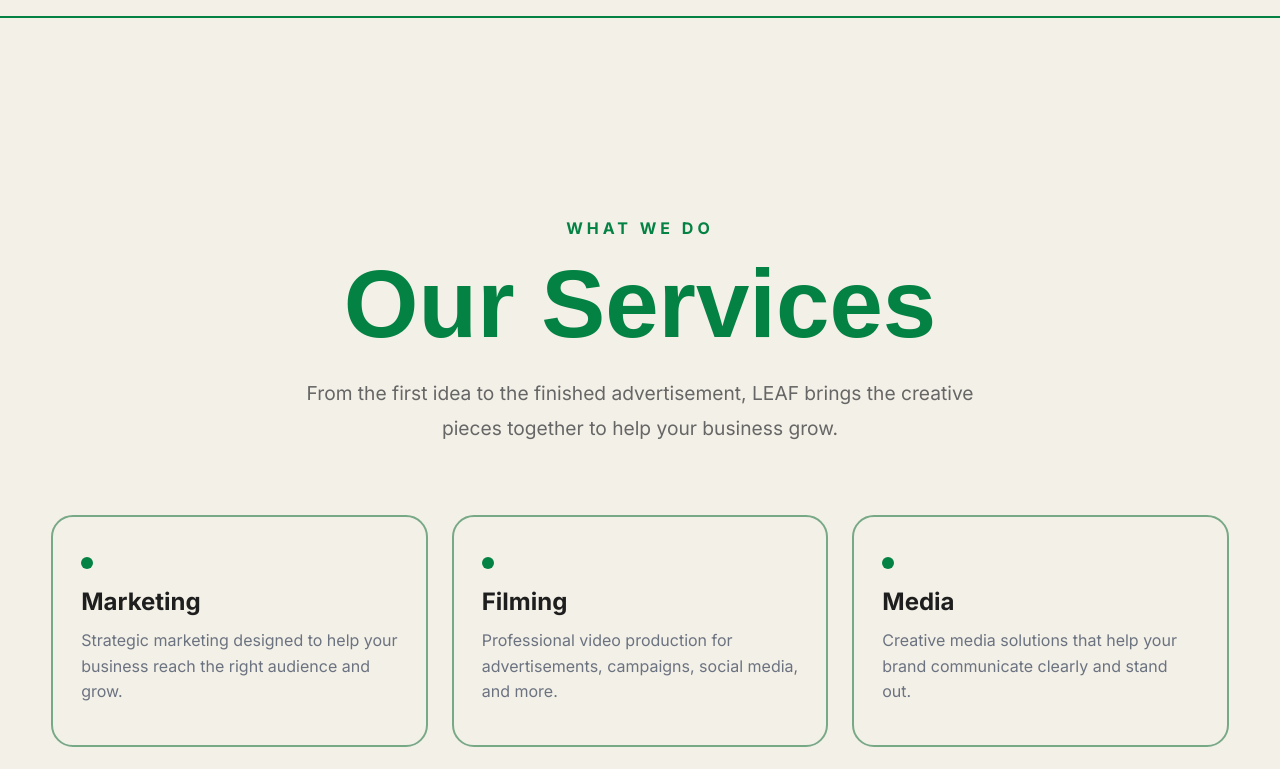
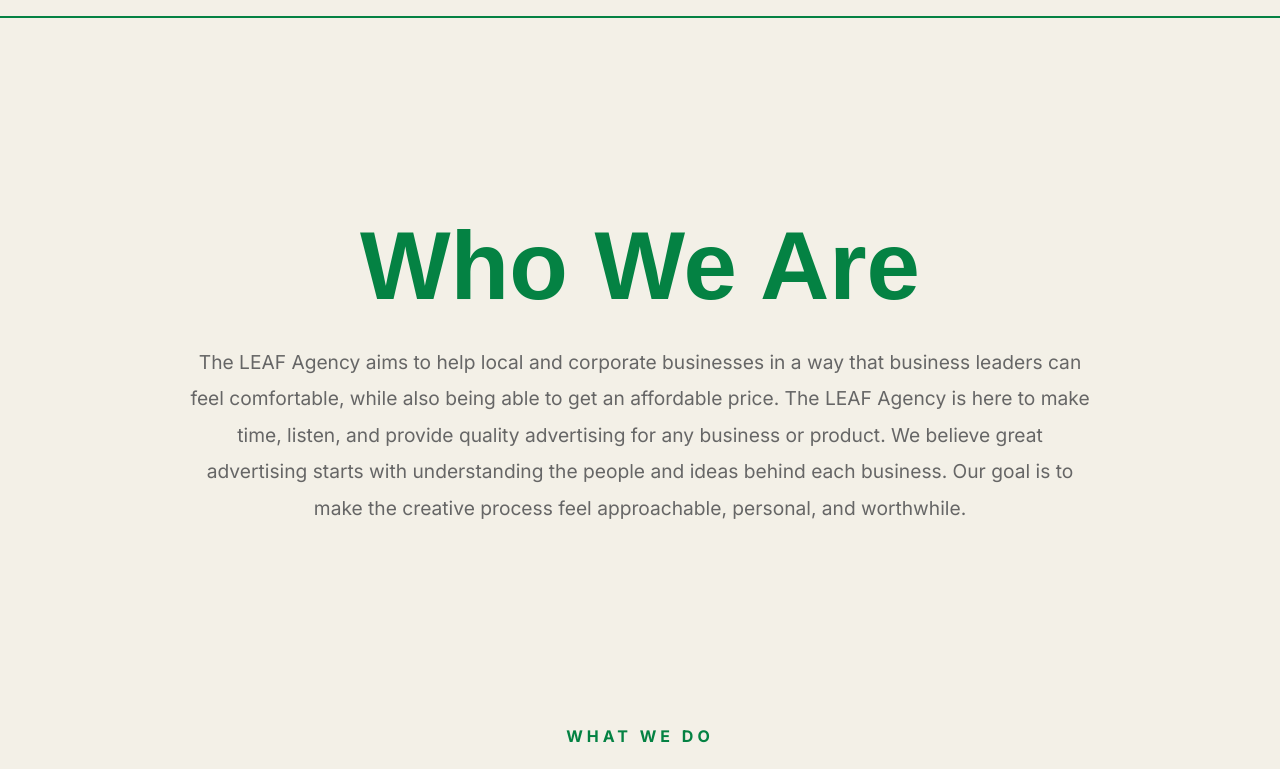
Before and after one commit to TheLeafAgency/The-LEAF-Agency, a Next.js app: page / in a window 1280 px wide. Shown: the part 682-1451 px from the top of the page. Built offline with nearby package versions, Linux system fonts and the light colour scheme.

Commit message:
Add Who We Are section to homepage

```diff
--- a/app/page.tsx
+++ b/app/page.tsx
@@ -1,5 +1,6 @@
 import Navbar from "@/components/Navbar";
 import Hero from "@/components/Hero";
+import AboutSection from "@/components/AboutSection";
 import ServicesSection from "@/components/ServicesSection";
 import ServiceCards from "@/components/ServiceCards";
 
@@ -8,6 +9,7 @@ export default function Home() {
     <main id="top">
       <Navbar />
       <Hero />
+      <AboutSection />
       <ServicesSection />
       <ServiceCards />
     </main>
```
